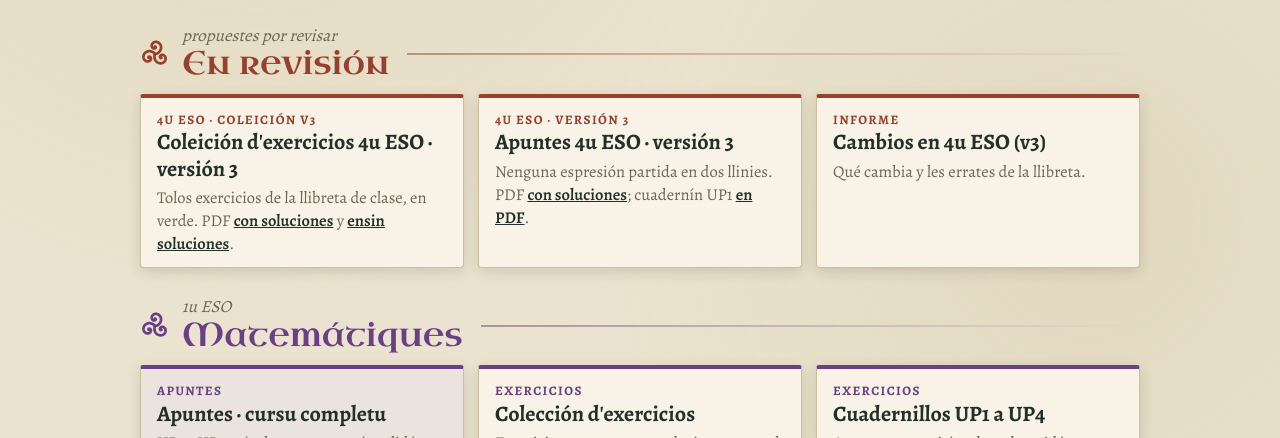
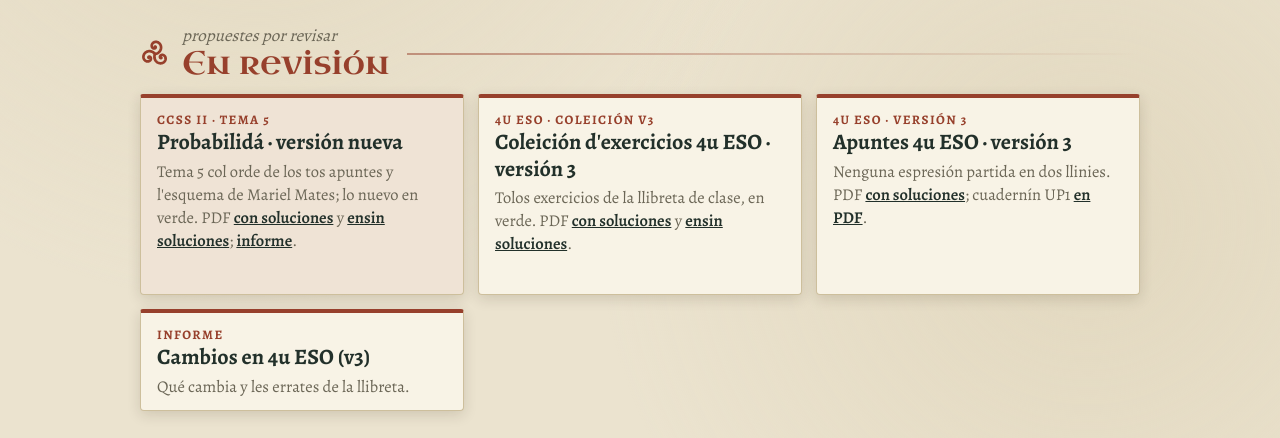
Before and after one commit to profesorqueipo-rgb/profesorqueipo-rgb.github.io, a plain HTML site: page index.html in a window 1280 px wide. Shown: the part 339-777 px from the top of the page. Drawn offline with Linux system fonts and the light colour scheme.

Commit message:
Portada: tema 5 de CCSS II «En revisión»
Co-Authored-By: Claude Opus 5.5 <noreply@anthropic.com>

```diff
--- a/index.html
+++ b/index.html
@@ -162,6 +162,7 @@ footer .lema{font-family:var(--f-title);font-size:20px;color:var(--green)}
 <section id="revision" class="c-rust">
   <div class="sec-cab"><svg class="mini" aria-hidden="true"><use href="#tri"/></svg><div><span class="nivel">propuestes por revisar</span><h2>En revisión</h2></div></div>
   <ul class="rejilla">
+    <li><div class="repo destacado" data-repo="apuntes"><span class="tipo">CCSS II · tema 5</span><a class="abrir" href="/apuntes/revision-ccss-ii-probabilidad.html">Probabilidá · versión nueva</a><p class="desc">Tema 5 col orde de los tos apuntes y l'esquema de Mariel Mates; lo nuevo en verde. PDF <a href="/apuntes/revision-ccss-ii-probabilidad-soluciones.pdf">con soluciones</a> y <a href="/apuntes/revision-ccss-ii-probabilidad.pdf">ensin soluciones</a>; <a href="/apuntes/revision-ccss-ii-probabilidad-cambios.html">informe</a>.</p><div class="pie-repo"><span class="fecha"></span><a class="codigo" hidden>códigu</a></div></div></li>
     <li><div class="repo" data-repo="apuntes"><span class="tipo">4u ESO · coleición v3</span><a class="abrir" href="/apuntes/revision-4eso-coleccion-v3.html">Coleición d'exercicios 4u ESO · versión 3</a><p class="desc">Tolos exercicios de la llibreta de clase, en verde. PDF <a href="/apuntes/revision-4eso-coleccion-v3-soluciones.pdf">con soluciones</a> y <a href="/apuntes/revision-4eso-coleccion-v3.pdf">ensin soluciones</a>.</p></div></li>
     <li><div class="repo" data-repo="apuntes"><span class="tipo">4u ESO · versión 3</span><a class="abrir" href="/apuntes/revision-4eso-v3.html">Apuntes 4u ESO · versión 3</a><p class="desc">Nenguna espresión partida en dos llinies. PDF <a href="/apuntes/revision-4eso-v3-soluciones.pdf">con soluciones</a>; cuadernín UP1 <a href="/apuntes/revision-4eso-cuadernillo-up1-v3-soluciones.pdf">en PDF</a>.</p></div></li>
     <li><div class="repo" data-repo="apuntes"><span class="tipo">informe</span><a class="abrir" href="/apuntes/revision-4eso-v3-cambios.html">Cambios en 4u ESO (v3)</a><p class="desc">Qué cambia y les errates de la llibreta.</p></div></li>
```
